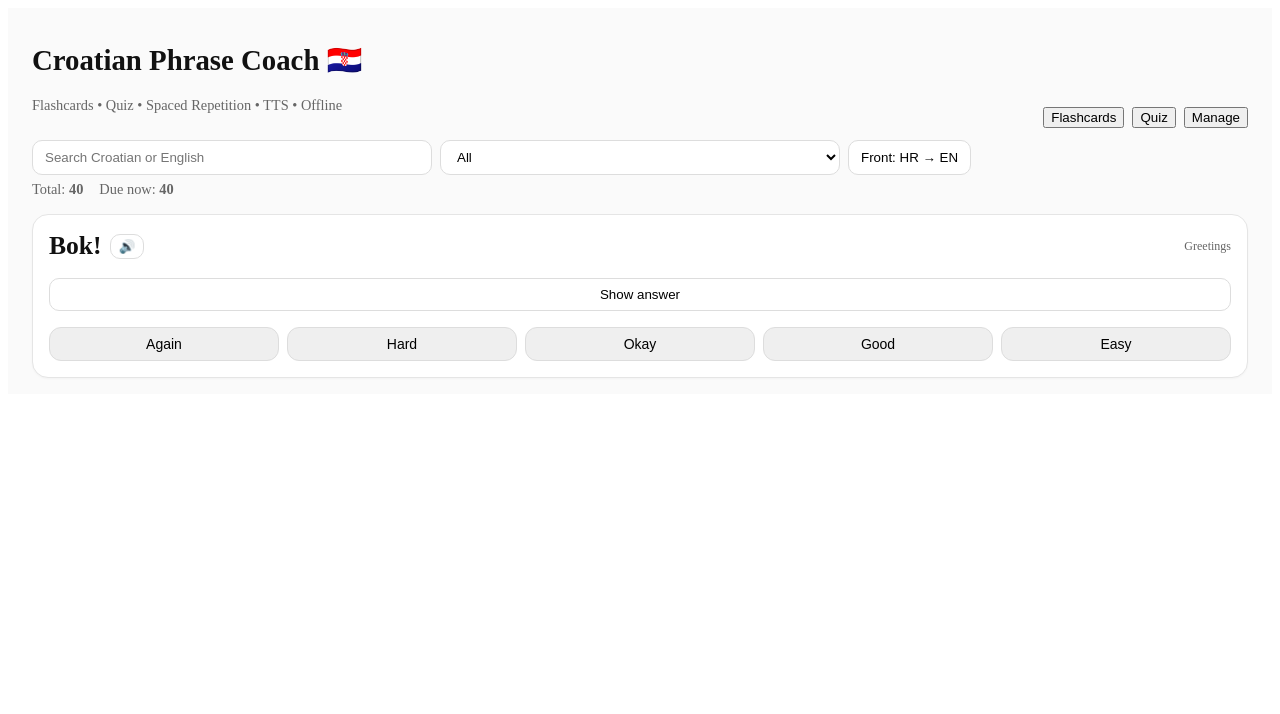
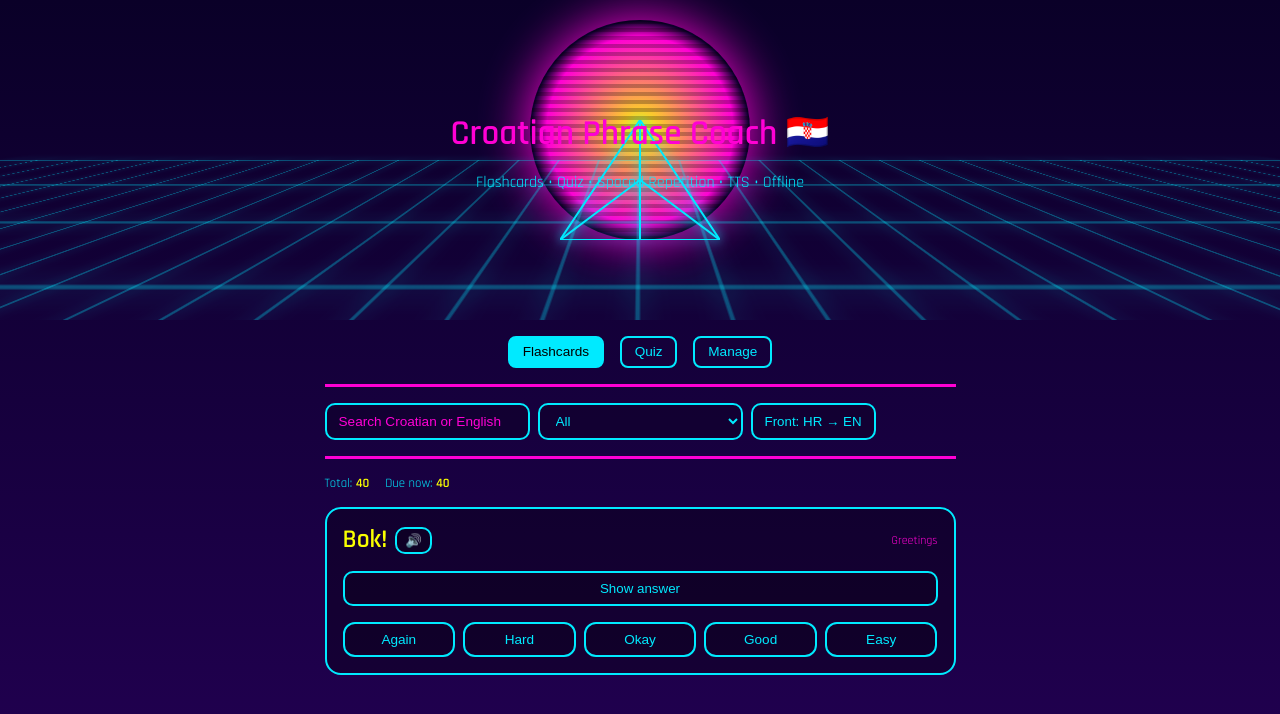
Before and after one commit to erin-lee/croatian-phrase-coach-pwa, a React (Vite) app: page / in a window 1280 px wide. Shown: the top 714 px of the page. Built offline with nearby package versions, Linux system fonts and the light colour scheme.

Commit message:
feat: restyle app with synthwave neon theme

```diff
--- a/index.html
+++ b/index.html
@@ -4,7 +4,10 @@
     <meta charset="UTF-8" />
     <meta name="viewport" content="width=device-width, initial-scale=1.0" />
     <link rel="icon" href="/favicon.ico" />
-    <meta name="theme-color" content="#ffffff" />
+    <meta name="theme-color" content="#0a0028" />
+    <link rel="preconnect" href="https://fonts.googleapis.com" />
+    <link rel="preconnect" href="https://fonts.gstatic.com" crossorigin />
+    <link href="https://fonts.googleapis.com/css2?family=Rajdhani:wght@400;600&display=swap" rel="stylesheet" />
     <title>Croatian Phrase Coach</title>
   </head>
   <body>
--- a/src/App.jsx
+++ b/src/App.jsx
@@ -213,21 +213,32 @@ export default function App() {
   }
 
   return (
-    <div className="min-h-screen" style={{ background: '#fafafa', color: '#111' }}>
+    <div className="app">
+      <section className="hero">
+        <div className="sun" />
+        <svg className="pyramid" viewBox="0 0 160 120">
+          <polygon points="80,0 0,120 160,120" />
+          <line x1="80" y1="0" x2="80" y2="120" />
+          <line x1="0" y1="120" x2="80" y2="60" />
+          <line x1="160" y1="120" x2="80" y2="60" />
+        </svg>
+        <div className="grid" />
+        <div className="hero-text">
+          <h1>Croatian Phrase Coach 🇭🇷</h1>
+          <p>Flashcards • Quiz • Spaced Repetition • TTS • Offline</p>
+        </div>
+      </section>
+
       <div className="max-w-5xl" style={{ margin: '0 auto', padding: '1rem 1.5rem' }}>
-        <header style={{ display: 'flex', gap: '12px', alignItems: 'flex-end', justifyContent: 'space-between', flexWrap: 'wrap' }}>
-          <div>
-            <h1 style={{ fontSize: '1.8rem', fontWeight: 800 }}>Croatian Phrase Coach 🇭🇷</h1>
-            <p style={{ fontSize: '0.9rem', color: '#666' }}>Flashcards • Quiz • Spaced Repetition • TTS • Offline</p>
-          </div>
-          <div style={{ display: 'flex', gap: '8px', flexWrap: 'wrap' }}>
-            <button onClick={() => setMode("flashcards")} className={btn(mode === "flashcards")}>Flashcards</button>
-            <button onClick={() => setMode("quiz")} className={btn(mode === "quiz")}>Quiz</button>
-            <button onClick={() => setMode("manage")} className={btn(mode === "manage")}>Manage</button>
-          </div>
+        <header className="nav">
+          <button onClick={() => setMode("flashcards")} className={btn(mode === "flashcards")}>Flashcards</button>
+          <button onClick={() => setMode("quiz")} className={btn(mode === "quiz")}>Quiz</button>
+          <button onClick={() => setMode("manage")} className={btn(mode === "manage")}>Manage</button>
         </header>
 
-        <div style={{ marginTop: '12px', display: 'grid', gridTemplateColumns: '1fr 1fr 1fr', gap: '8px' }}>
+        <hr className="divider" />
+
+        <div style={{ display: 'grid', gridTemplateColumns: '1fr 1fr 1fr', gap: '8px' }}>
           <input value={query} onChange={e => setQuery(e.target.value)} placeholder="Search Croatian or English" style={inp()} />
           <select value={cat} onChange={e => setCat(e.target.value)} style={inp()}>
             {["All", ...Array.from(new Set(cards.map(c => c.cat)))].map(c => <option key={c} value={c}>{c}</option>)}
@@ -237,9 +248,11 @@ export default function App() {
           </div>
         </div>
 
-        <div style={{ marginTop: '6px', fontSize: '0.9rem', color: '#666', display: 'flex', gap: '16px', flexWrap: 'wrap' }}>
-          <span>Total: <b>{cards.filter(c => (cat === "All" || c.cat === cat)).length}</b></span>
-          <span>Due now: <b>{cards.filter(c => (c.srs?.due ?? 0) <= now()).length}</b></span>
+        <hr className="divider" />
+
+        <div style={{ fontSize: '0.8rem', display: 'flex', gap: '16px', flexWrap: 'wrap' }}>
+          <span>Total: <b style={{ color: 'var(--neon-yellow)' }}>{cards.filter(c => (cat === "All" || c.cat === cat)).length}</b></span>
+          <span>Due now: <b style={{ color: 'var(--neon-yellow)' }}>{cards.filter(c => (c.srs?.due ?? 0) <= now()).length}</b></span>
         </div>
 
         {mode === "flashcards" && (
@@ -286,24 +299,24 @@ function FlashcardStudy({ card, front, showAnswer, onFlip, onGrade, speak }) {
   const backText = front === "hr" ? card.en : card.hr;
   return (
     <div style={{ marginTop: '16px' }}>
-      <div style={{ background: '#fff', border: '1px solid #e5e5e5', borderRadius: 16, padding: 16, boxShadow: '0 1px 2px rgba(0,0,0,0.03)' }}>
+      <div className="panel">
         <div style={{ display: 'flex', justifyContent: 'space-between', gap: 12 }}>
           <div style={{ display: 'flex', alignItems: 'center', gap: 8 }}>
-            <div style={{ fontSize: '1.6rem', fontWeight: 700, lineHeight: 1.2 }}>{frontText}</div>
+            <div style={{ fontSize: '1.6rem', fontWeight: 700, lineHeight: 1.2, color: 'var(--neon-yellow)' }}>{frontText}</div>
             <button onClick={() => speak(card.hr)} style={buttonBase({ padding: '4px 8px' })}>🔊</button>
           </div>
           <div style={{ display: 'flex', alignItems: 'center', gap: 8 }}>
-            <span style={{ fontSize: 12, color: '#666' }}>{card.cat}</span>
+            <span style={{ fontSize: 12, color: 'var(--neon-pink)' }}>{card.cat}</span>
           </div>
         </div>
 
-        {card.note && <p style={{ marginTop: 8, fontSize: 14, color: '#666' }}>{card.note}</p>}
+        {card.note && <p style={{ marginTop: 8, fontSize: 14, color: 'var(--neon-blue)' }}>{card.note}</p>}
 
         <div style={{ marginTop: 16 }}>
           {!showAnswer ? (
             <button onClick={onFlip} style={buttonBase({ width: '100%' })}>Show answer</button>
           ) : (
-            <div style={{ background: '#fafafa', border: '1px solid #eaeaea', borderRadius: 12, padding: 12, fontSize: 18 }}>
+            <div style={{ background: 'rgba(0,0,0,0.2)', border: '2px solid var(--neon-blue)', borderRadius: 12, padding: 12, fontSize: 18, color: 'var(--neon-yellow)' }}>
               {backText}
             </div>
           )}
@@ -311,7 +324,7 @@ function FlashcardStudy({ card, front, showAnswer, onFlip, onGrade, speak }) {
 
         <div style={{ marginTop: 16, display: 'grid', gridTemplateColumns: 'repeat(5, 1fr)', gap: 8 }}>
           {["Again","Hard","Okay","Good","Easy"].map((label, i) => (
-            <button key={label} style={gradeBtn(i)} onClick={() => onGrade(i+1)}>{label}</button>
+            <button key={label} className="grade-btn" onClick={() => onGrade(i+1)}>{label}</button>
           ))}
         </div>
       </div>
@@ -334,9 +347,9 @@ function Quiz({ pool, idx, setIdx, choices, front, speak }) {
   const opts = choices.length ? choices : [target, ...pool.filter(c => c.id !== target.id).slice(0,3)];
 
   return (
-    <div style={{ marginTop: 16, background: '#fff', border: '1px solid #e5e5e5', borderRadius: 16, padding: 16 }}>
+    <div className="panel" style={{ marginTop: 16 }}>
       <div style={{ display: 'flex', justifyContent: 'space-between', alignItems: 'center', gap: 8 }}>
-        <div style={{ fontSize: '1.4rem', fontWeight: 700 }}>{prompt}</div>
+        <div style={{ fontSize: '1.4rem', fontWeight: 700, color: 'var(--neon-yellow)' }}>{prompt}</div>
         <button onClick={() => speak(target.hr)} style={buttonBase({ padding: '4px 8px' })}>🔊</button>
       </div>
       <div style={{ marginTop: 12, display: 'grid', gridTemplateColumns: '1fr 1fr', gap: 8 }}>
@@ -351,7 +364,7 @@ function Quiz({ pool, idx, setIdx, choices, front, speak }) {
           </button>
         ))}
       </div>
-      <div style={{ marginTop: 8, fontSize: 14, color: '#666' }}>Question { (idx % pool.length) + 1 } / {pool.length}</div>
+      <div style={{ marginTop: 8, fontSize: 14, color: 'var(--neon-pink)' }}>Question { (idx % pool.length) + 1 } / {pool.length}</div>
     </div>
   );
 }
@@ -369,8 +382,8 @@ function Manager({ cards, allCards, onDelete, onAdd, onExport, onImport, importE
 
   return (
     <div style={{ marginTop: 16, display: 'grid', gridTemplateColumns: '1fr 1fr', gap: 16 }}>
-      <div style={{ background: '#fff', border: '1px solid #e5e5e5', borderRadius: 16, padding: 16 }}>
-        <h3 style={{ fontWeight: 700, fontSize: 18 }}>Add a phrase</h3>
+      <div className="panel">
+        <h3 style={{ fontWeight: 700, fontSize: 18, color: 'var(--neon-pink)' }}>Add a phrase</h3>
         <form onSubmit={submit} style={{ marginTop: 12, display: 'grid', gap: 8 }}>
           <input style={inp()} placeholder="Croatian (HR)" value={form.hr} onChange={e => setForm({ ...form, hr: e.target.value })} />
           <input style={inp()} placeholder="English (EN)" value={form.en} onChange={e => setForm({ ...form, en: e.target.value })} />
@@ -386,18 +399,18 @@ function Manager({ cards, allCards, onDelete, onAdd, onExport, onImport, importE
               <input type="file" accept="application/json" style={{ display: 'none' }} onChange={onImport} />
             </label>
           </div>
-          {importErr && <div style={{ color: '#b00020', fontSize: 14 }}>{importErr}</div>}
+          {importErr && <div style={{ color: 'var(--neon-pink)', fontSize: 14 }}>{importErr}</div>}
         </form>
       </div>
 
-      <div style={{ background: '#fff', border: '1px solid #e5e5e5', borderRadius: 16, padding: 16 }}>
-        <h3 style={{ fontWeight: 700, fontSize: 18 }}>Your phrases ({cards.length})</h3>
+      <div className="panel">
+        <h3 style={{ fontWeight: 700, fontSize: 18, color: 'var(--neon-pink)' }}>Your phrases ({cards.length})</h3>
         <ul style={{ marginTop: 12, listStyle: 'none', padding: 0 }}>
           {cards.map(c => (
-            <li key={c.id} style={{ padding: '8px 0', display: 'flex', alignItems: 'center', justifyContent: 'space-between', gap: 8, borderBottom: '1px solid #f0f0f0' }}>
+            <li key={c.id} style={{ padding: '8px 0', display: 'flex', alignItems: 'center', justifyContent: 'space-between', gap: 8, borderBottom: '1px solid rgba(0,234,255,0.2)' }}>
               <div>
-                <div style={{ fontWeight: 600 }}>{c.hr} <span style={{ color: '#888' }}>→</span> {c.en}</div>
-                <div style={{ fontSize: 12, color: '#777' }}>{c.cat} • reps {c.srs?.reps ?? 0} • ease {Number(c.srs?.ease || 2.5).toFixed(2)}</div>
+                <div style={{ fontWeight: 600 }}>{c.hr} <span style={{ color: 'var(--neon-yellow)' }}>→</span> {c.en}</div>
+                <div style={{ fontSize: 12, color: 'var(--neon-blue)' }}>{c.cat} • reps {c.srs?.reps ?? 0} • ease {Number(c.srs?.ease || 2.5).toFixed(2)}</div>
               </div>
               <div style={{ display: 'flex', gap: 8 }}>
                 <button style={buttonBase()} onClick={() => speak(c.hr)}>Play</button>
@@ -413,20 +426,16 @@ function Manager({ cards, allCards, onDelete, onAdd, onExport, onImport, importE
 }
 
 function EmptyState({ text }) {
-  return <div style={{ marginTop: 20, padding: 16, border: '2px dashed #eaeaea', borderRadius: 16, textAlign: 'center', background: '#fff', color: '#666' }}>{text}</div>;
+  return <div className="empty">{text}</div>;
 }
 
 // Inline styles/helpers
 function btn(active) {
-  return `px-3 py-2 rounded-lg border ${active ? "bg-black text-white border-black" : "bg-white border-neutral-300 hover:bg-neutral-50"}`;
+  return `btn${active ? " btn-active" : ""}`;
 }
 function buttonBase(extra) {
-  return { padding: '8px 12px', borderRadius: 10, border: '1px solid #ddd', background: '#fff', ...extra };
-}
-function gradeBtn(i) {
-  const base = { padding: '8px 10px', borderRadius: 12, fontSize: 14, border: '1px solid #ddd' };
-  return base;
+  return { padding: '8px 12px', borderRadius: 10, border: '2px solid var(--neon-blue)', background: 'rgba(0,0,0,0.2)', color: 'var(--neon-blue)', ...extra };
 }
 function inp(extra) {
-  return { padding: '8px 12px', borderRadius: 10, border: '1px solid #ddd', background: '#fff', ...extra };
+  return { padding: '8px 12px', borderRadius: 10, border: '2px solid var(--neon-blue)', background: 'rgba(0,0,0,0.2)', color: 'var(--neon-blue)', ...extra };
 }
--- a/src/main.jsx
+++ b/src/main.jsx
@@ -2,6 +2,7 @@ import React from 'react'
 import ReactDOM from 'react-dom/client'
 import App from './App.jsx'
 import { registerSW } from 'virtual:pwa-register'
+import './synthwave.css'
 
 registerSW({
   onNeedRefresh() {},
--- /dev/null
+++ b/src/synthwave.css
@@ -0,0 +1,176 @@
+:root {
+  --bg-start: #0a0028;
+  --bg-end: #220052;
+  --neon-pink: #ff00d4;
+  --neon-blue: #00eaff;
+  --neon-yellow: #faff00;
+}
+
+body {
+  margin: 0;
+  background: linear-gradient(180deg, var(--bg-start), var(--bg-end));
+  color: var(--neon-blue);
+  font-family: 'Rajdhani', sans-serif;
+  font-size: 14px;
+}
+
+h1, h2, h3 {
+  font-weight: 600;
+  margin: 0;
+}
+
+.app {
+  min-height: 100vh;
+  display: flex;
+  flex-direction: column;
+}
+
+.hero {
+  position: relative;
+  height: 320px;
+  display: flex;
+  align-items: center;
+  justify-content: center;
+  overflow: hidden;
+  text-align: center;
+}
+
+.hero .hero-text {
+  z-index: 2;
+}
+
+.hero h1 {
+  font-size: 2.2rem;
+  color: var(--neon-pink);
+}
+
+.hero p {
+  font-size: 1rem;
+  color: var(--neon-blue);
+}
+
+.hero .sun {
+  position: absolute;
+  top: 20px;
+  width: 220px;
+  height: 220px;
+  border-radius: 50%;
+  background: radial-gradient(circle at center, var(--neon-yellow) 0%, var(--neon-pink) 60%, transparent 70%);
+  box-shadow: 0 0 50px var(--neon-pink);
+  overflow: hidden;
+}
+
+.hero .sun::after {
+  content: "";
+  position: absolute;
+  bottom: 0;
+  left: 0;
+  width: 100%;
+  height: 100%;
+  background: repeating-linear-gradient(to top, rgba(0,0,0,0.25) 0 4px, transparent 4px 8px);
+}
+
+.hero svg.pyramid {
+  position: absolute;
+  bottom: 80px;
+  width: 160px;
+  height: 120px;
+  fill: none;
+  stroke: var(--neon-blue);
+  stroke-width: 2;
+  filter: drop-shadow(0 0 6px var(--neon-blue));
+}
+
+.hero .grid {
+  position: absolute;
+  bottom: 0;
+  width: 100%;
+  height: 50%;
+  background:
+    linear-gradient(to right, transparent 0 38px, rgba(0,234,255,0.3) 38px 40px),
+    linear-gradient(to top, transparent 0 38px, rgba(0,234,255,0.3) 38px 40px);
+  background-size: 40px 40px;
+  transform: perspective(200px) rotateX(60deg);
+  transform-origin: top;
+  filter: drop-shadow(0 0 6px var(--neon-blue));
+}
+
+.nav {
+  display: flex;
+  justify-content: center;
+  gap: 1rem;
+  flex-wrap: wrap;
+}
+
+.max-w-5xl {
+  max-width: 64rem;
+}
+
+.btn {
+  background: transparent;
+  border: 2px solid var(--neon-blue);
+  color: var(--neon-blue);
+  padding: 0.4rem 0.8rem;
+  border-radius: 8px;
+  cursor: pointer;
+  font-size: 0.85rem;
+  transition: all 0.2s;
+}
+
+.btn:hover {
+  border-color: var(--neon-pink);
+  color: var(--neon-pink);
+  box-shadow: 0 0 6px var(--neon-pink);
+}
+
+.btn-active {
+  background: var(--neon-blue);
+  color: #000;
+}
+
+input, select {
+  background: rgba(0,0,0,0.2);
+  border: 2px solid var(--neon-blue);
+  color: var(--neon-blue);
+  border-radius: 8px;
+  padding: 0.4rem 0.6rem;
+  font-size: 0.85rem;
+}
+
+input::placeholder {
+  color: var(--neon-pink);
+}
+
+.panel {
+  background: rgba(0,0,0,0.3);
+  border: 2px solid var(--neon-blue);
+  border-radius: 16px;
+  padding: 16px;
+  color: var(--neon-blue);
+}
+
+.empty {
+  margin-top: 20px;
+  padding: 16px;
+  border: 2px dashed var(--neon-pink);
+  border-radius: 16px;
+  text-align: center;
+  background: rgba(0,0,0,0.2);
+  color: var(--neon-blue);
+}
+
+.divider {
+  border: none;
+  height: 3px;
+  background: var(--neon-pink);
+  margin: 1rem 0;
+}
+
+.grade-btn {
+  border: 2px solid var(--neon-blue);
+  background: rgba(0,0,0,0.2);
+  color: var(--neon-blue);
+  border-radius: 12px;
+  padding: 8px 10px;
+  font-size: 0.85rem;
+}
```
